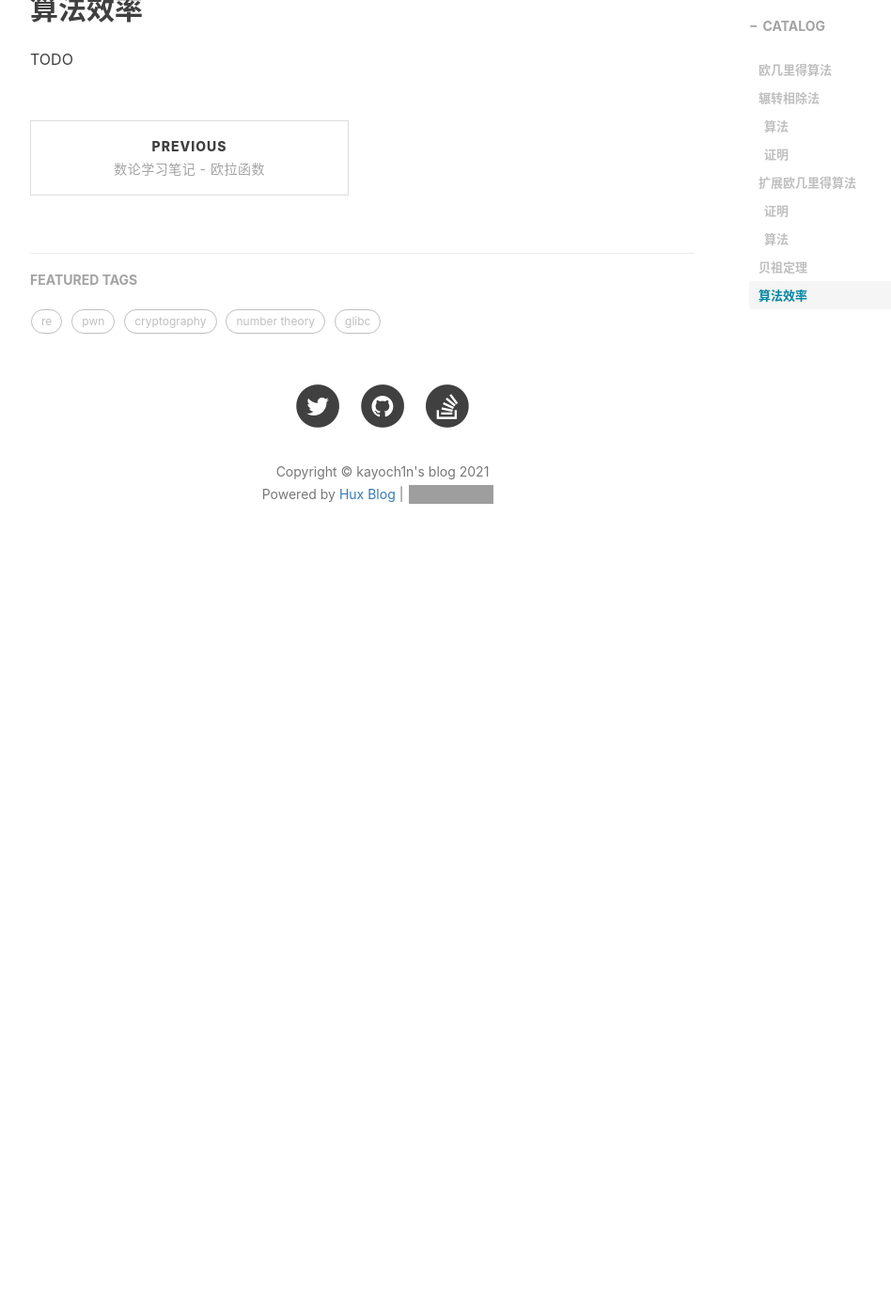
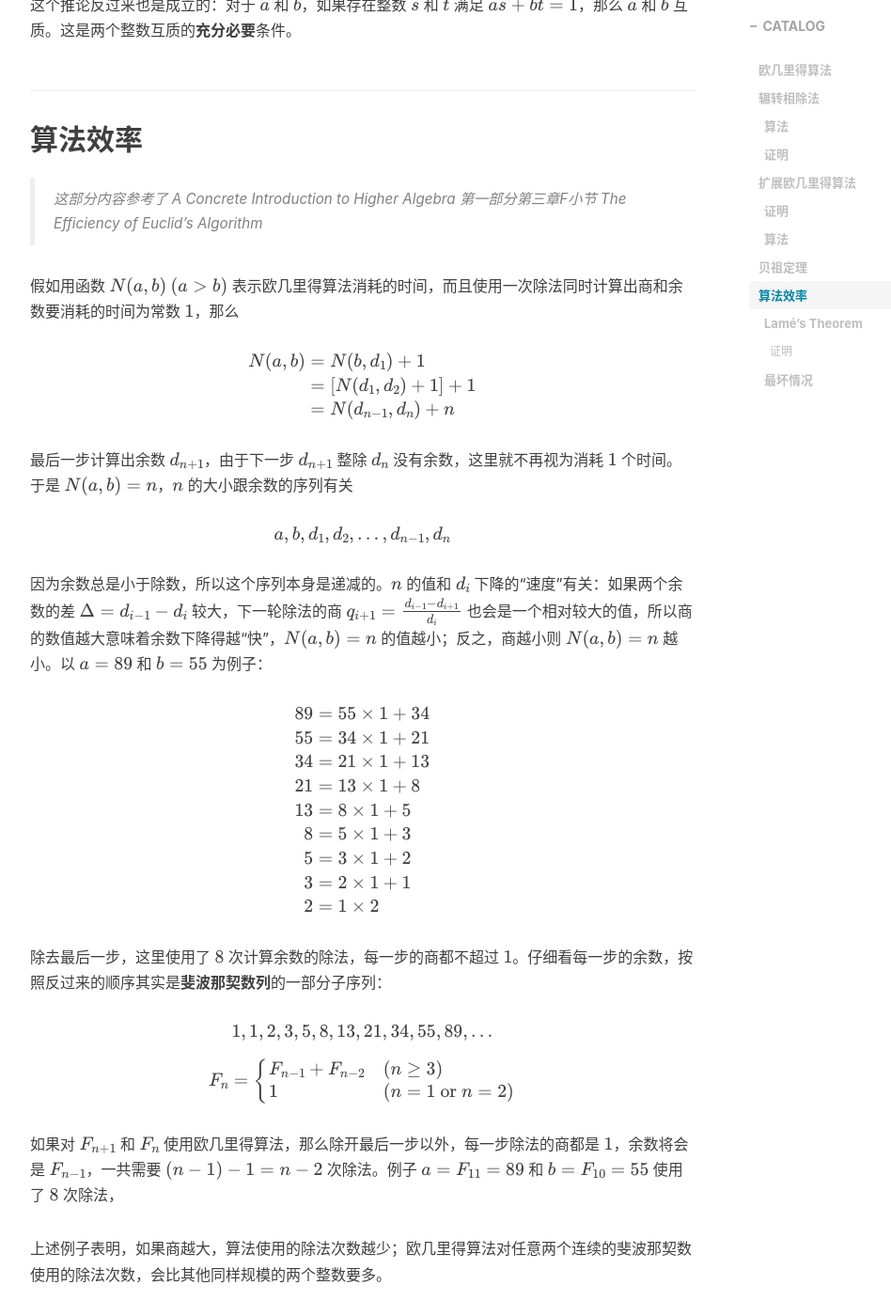
Before and after one commit to kayoch1n/kayoch1n.github.io, a Jekyll site: the page built from _posts/2021-12-05-euclids-algo.markdown, in a window 1280 px wide and 1400 px high, scrolled down 5163 px. Shown: the whole window at 94% size, without its empty margins (233-1181 px from the left). Built offline with Jekyll 4.4.1, drawn with Linux system fonts in a browser that asks for light colours; nearby versions of some CDN libraries; comment, search, counter and statistics services are not loaded; before the commit the page ends 5793 px from its top, so only the background shows below that; some of the changed text lies outside the part shown; grey boxes are pictures that could not be loaded.

Commit message:
Update a post

````diff
--- a/_posts/2021-12-05-euclids-algo.markdown
+++ b/_posts/2021-12-05-euclids-algo.markdown
@@ -28,13 +28,13 @@ tags:
 
 $$
 \begin{aligned}
-a-bq_1&=d_1\\
-b-d_1q_2&=d_2\\
+d_1&=a-bq_1\\
+d_2&=b-d_1q_2\\
 &\cdots\\
-d_{i-2}-d_{i-1}q_n&=d_{i}\\
+d_{i}&=d_{i-2}-d_{i-1}q_n\\
 &\cdots\\
-d_{n-2}-d_{n-1}q_n&=d_{n}\\
-d_{n-1}-d_nq_{n+1}&=d_{n+1}
+d_{n}&=d_{n-2}-d_{n-1}q_n\\
+d_{n+1}&=d_{n-1}-d_nq_{n+1}
 \end{aligned}
 $$
 
@@ -81,7 +81,7 @@ def gcd(a, b):
         a, b = b, d
 ```
 
-顺便提一个点就是代码无需比较 $a$ 和 $b$ 的大小并且调换被除数和除数的顺序。即使 $a\lt b$，在第二轮里数值较大的 $b$ 就会变成被除数、上一轮较小的 $a$ 会变成除数。
+顺便提一个点就是代码无需比较 $a$ 和 $b$ 的大小并且调换被除数和除数的顺序。即使 $a\lt b$，在第二轮里数值较大的 $b$ 就会变成被除数、上一轮较小的 $a$ 会变成除数，跟调换顺序之后相比只多了一次除法而已。
 
 ## 扩展欧几里得算法
 
@@ -202,7 +202,7 @@ $$
 
 实际上，能满足 $as+bt$ 形式的**最小整数**就是 $\gcd(a,b)$，是为[贝祖定理](https://zh.wikipedia.org/wiki/%E8%B2%9D%E7%A5%96%E7%AD%89%E5%BC%8F)。
 
-这是显而易见的。假设存在 $d\le\gcd(a,b)$ 使得 $as'+bt'=d$，由于 $\gcd(a,b)\mid a$ 且 $\gcd(a,b)\mid b$，所以 $\gcd(a,b)\mid d\implies d\ge\gcd(a,b)$。结合假设，可知 $d=\gcd(a,b)$。
+这是显而易见的。假设存在 $d\lt\gcd(a,b)$ 使得 $as'+bt'=d$，由于 $\gcd(a,b)\mid a$ 且 $\gcd(a,b)\mid b$，所以 $\gcd(a,b)\mid d\implies d\ge\gcd(a,b)$。这个结果和假设矛盾，所以原假设不能成立，也就是说不存在小于 $\gcd(a,b)$ 且满足 $(2)$ 的整数。
 
 特别地，如果 $a$ 和 $b$ 互质，那么存在 $s$ 和 $t$ 使得
 
@@ -210,8 +210,138 @@ $$
 ax+by=1
 $$
 
+这个推论反过来也是成立的：对于 $a$ 和 $b$，如果存在整数 $s$ 和 $t$ 满足 $as+bt=1$，那么 $a$ 和 $b$ 互质。这是两个整数互质的**充分必要**条件。
+
 ## 算法效率
+
+> 这部分内容参考了 _A Concrete Introduction to Higher Algebra_ 第一部分第三章F小节 _The Efficiency of Euclid's Algorithm_
+
+假如用函数 $N(a, b)$ $(a\gt b)$ 表示欧几里得算法消耗的时间，而且使用一次除法同时计算出商和余数要消耗的时间为常数 $1$，那么
+
+$$
+\begin{aligned}
+N(a,b)&=N(b,d_1)+1\\
+&=[N(d_1,d_2)+1]+1\\
+&=N(d_{n-1},d_n)+n
+\end{aligned}
+$$
+
+最后一步计算出余数 $d_{n+1}$，由于下一步 $d_{n+1}$ 整除 $d_n$ 没有余数，这里就不再视为消耗 $1$ 个时间。于是 $N(a,b)=n$，$n$ 的大小跟余数的序列有关
+
+$$
+a,b,d_1,d_2,\dots,d_{n-1},d_{n}
+$$
+
+因为余数总是小于除数，所以这个序列本身是递减的。$n$ 的值和 $d_i$ 下降的“速度”有关：如果两个余数的差 $\Delta=d_{i-1}-d_i$ 较大，下一轮除法的商 $q_{i+1}=\frac{d_{i-1}-d_{i+1}}{d_i}$ 也会是一个相对较大的值，所以商的数值越大意味着余数下降得越“快”，$N(a,b)=n$ 的值越小；反之，商越小则 $N(a,b)=n$ 越小。以 $a=89$ 和 $b=55$ 为例子：
+
+$$
+\begin{aligned}
+89&=55\times1+34\\
+55&=34\times1+21\\
+34&=21\times1+13\\
+21&=13\times1+8\\
+13&=8\times1+5\\
+8&=5\times1+3\\
+5&=3\times1+2\\
+3&=2\times1+1\\
+2&=1\times2
+\end{aligned}
+$$
+
+除去最后一步，这里使用了 $8$ 次计算余数的除法，每一步的商都不超过 $1$。仔细看每一步的余数，按照反过来的顺序其实是**斐波那契数列**的一部分子序列：
+
+$$
+1,1,2,3,5,8,13,21,34,55,89,\dots
+$$
+
+$$
+F_{n}=\begin{cases}
+F_{n-1}+F_{n-2}&(n\ge3)\\
+1&(n=1\text{ or }n=2)
+\end{cases}
+$$
+
+如果对 $F_{n+1}$ 和 $F_{n}$ 使用欧几里得算法，那么除开最后一步以外，每一步除法的商都是 $1$，余数将会是 $F_{n-1}$，一共需要 $(n-1)-1=n-2$ 次除法。例子 $a=F_{11}=89$ 和 $b=F_{10}=55$ 使用了 $8$ 次除法，
+
+上述例子表明，如果商越大，算法使用的除法次数越少；欧几里得算法对任意两个连续的斐波那契数使用的除法次数，会比其他同样规模的两个整数要多。
+
+### Lamé's Theorem
+
+> 对于任意两个整数 $a\gt b$ 和 $b\lt F_n$，那么
+> $$N(a,b)\le n-3\lt n-2=N(F_{n+1},F_{n})$$
+
+这个定理以法国人 Gabriel Lamé 的名字命名，他以针对欧几里得算法的运行时间分析而闻名，这个分析被认为是计算复杂性理论的开端。奇怪的是，英文wiki有记录 [Lamé  本人生平的页面](https://en.wikipedia.org/wiki/Gabriel_Lam%C3%A9)，却没有这个定理的页面😅。作为一道练习题(Exercise 69)，书里并没有证明，但是给出了可使用**归纳法**证明的提示：
+
+#### 证明
+
+先来看trivial case。当 $n=3$ ，$F(4)=3$，$F(3)=2$，$N(F_4,F_3)=1$。对于任意 $b\lt F_3=2\implies b=1$，因此 $N(a,1)=0$，命题对于 $n=3$ 成立。
+
+假设对于 $n\le k$ 时成立，也就是说对于 $b\lt F_k$
+
+$$
+N(a,b)\le k-3\lt k-2=N(F_{k+1},F_{k})\tag{4}
+$$
+
+然后考虑 $n={k+1}$ 时假设是否能成立。用 $b$ 除 $a$ 可以得到
+$$a=bq+r\text{ and }r\lt b$$
+
+所以 $N(a,b)=N(b,r)+1$；其次又因为 $b\lt F_{k+1}$，所以 $r\lt F_{k+1}$。这里需要对 $r$ 分两种情况考虑：$r\lt F_k$ 或 $F_k\le r\lt F_{k+1}$。
+
+首先假如 $r\lt F_k$，可以应用归纳假设 $(4)$ 得到
+
+$$
+N(b,r)\le k-3\lt k-2=N(F_{k+1},F_k)
+$$
+
+所以
+
+$$
+\begin{aligned}
+N(a,b)&=N(b,r)+1\\
+&\le (k+1)-3\\
+&\lt (k+1)-2 = N(F_{k+2}, F_{k+1})
+\end{aligned}
+$$
+
+其次针对第二种情况 $F_k\le r\lt b\lt F_{k+1}$。用 $r$ 除 $b$ 得到
+
+$$b=rq'+r'\text{ and }r'\lt r$$
+
+所以
+$$
+N(a,b)=N(b,r)+1=N(r,r')+2\tag{5}
+$$
+
+考虑余数 $r'$ 的大小
+
+$$
+r'=b-rq'\le b-r\lt F_{k+1}-F_{k}=F_{k-1}
+$$
+
+所以对 $r'\lt F_{k-1}$ 应用归纳假设 $(4)$ 可知
+
+$$
+N(r,r')\le (k-1)-3\lt (k-1)-2=N(F_{k},F_{k-1})
+$$
+
+又因为 $(5)$，所以
+
+$$
+\begin{aligned}
+N(a,b)&=N(r,r')+2\\
+&\le (k-1)-3+2=(k+1)-3\\
+&\lt (k+1)-2\\
+&=N(F_{k+2},F_{k+1})
+\end{aligned}
+$$
+
+所以归纳假设 $(4)$ 对于 $n=k+1$ 也成立。综上所述，对于任意两个整数 $a\gt b$ 和 $b\lt F_n$，那么
+
+$$N(a,b)\le n-3\lt n-2=N(F_{n+1},F_{n})\tag{Q.E.D}$$
+### 最坏情况
+
+通过上面的 Lamé's Theorem 可以知道欧几里得算法的最坏情况出现在两个斐波那契数之间。为了能用 $O$ 记号描述其复杂性，需要进一步搞清楚 $F_{n}$ 和 $n$ 的关系。
 
 TODO
 
-<!-- 施工中 -->
+<!-- 斐波那契数列有个性质是，每隔 $5$ 个之后数位长度增加 $1$,即 $F_{n+5}/F_{n}\gt10$；更准确的说法是 $F_{5d+2}$ 至少有 $d+1$ 位数字，即 $\log_{10}F_{5d+2}\ge d+1$。同样地，这个说没有直接给出证明过程，而是留作练习题🤔。这个证明分成3个部分： -->
````
Also changed, not shown: 1 other file.
